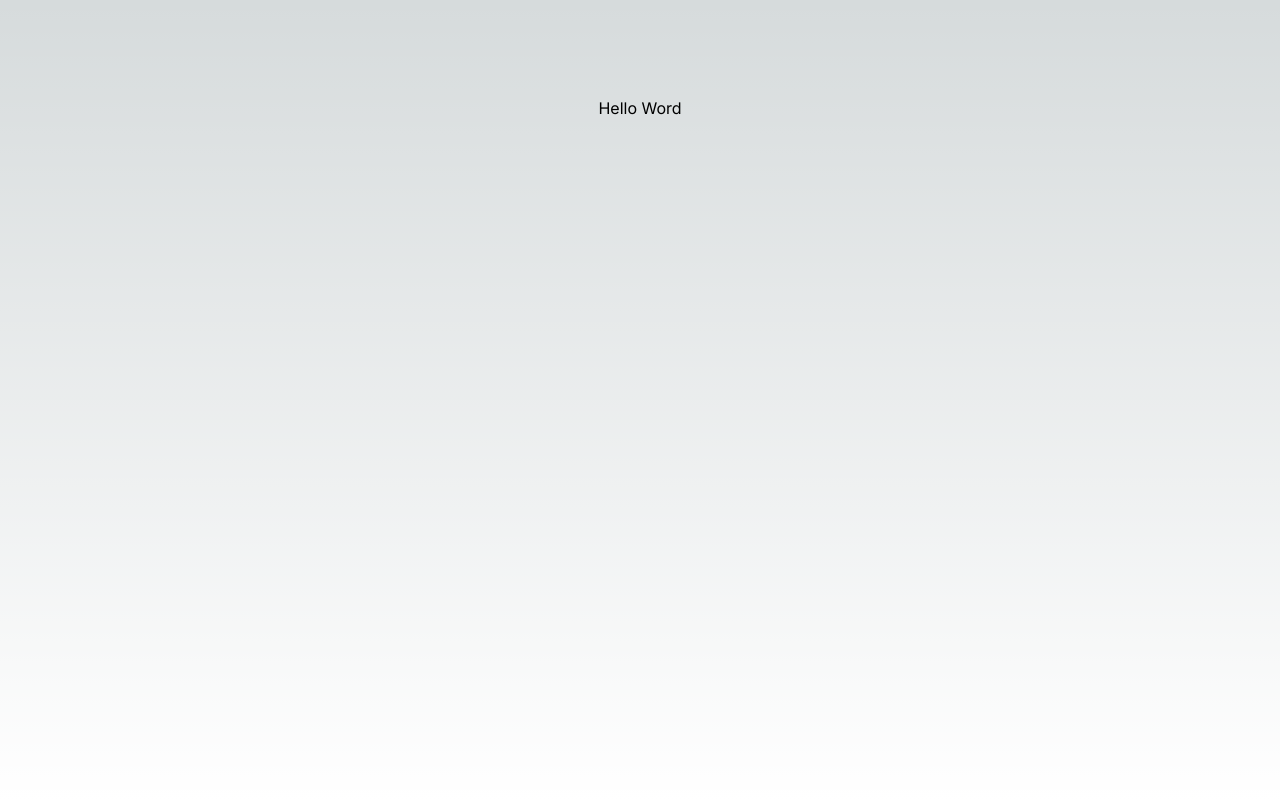
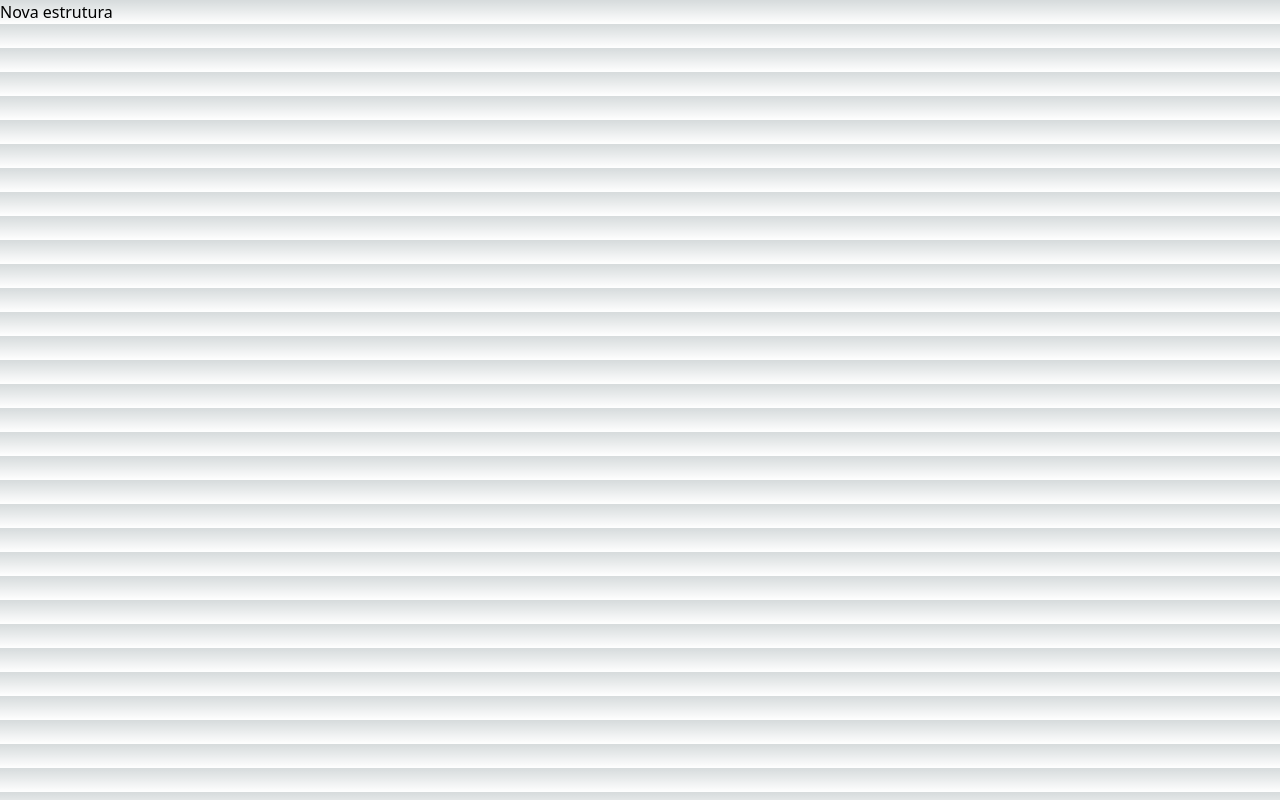
Before and after one commit to alinelopesm/portfolio_desprograma-tech, a Next.js app: page / in a window 1280 px wide. Built offline with nearby package versions, Linux system fonts and the light colour scheme.

Commit message:
refactor: add config typescript

```diff
--- a/app/layout.tsx
+++ /dev/null
@@ -1,22 +0,0 @@
-import type { Metadata } from 'next'
-import { Inter } from 'next/font/google'
-import '../styles/globals.css'
-
-const inter = Inter({ subsets: ['latin'] })
-
-export const metadata: Metadata = {
-  title: 'Portifolio',
-  description: 'Portifólio Desprograma Tech',
-}
-
-export default function RootLayout ({
-  children,
-}: {
-  children: React.ReactNode
-}) {
-  return (
-    <html lang="pt-br">
-      <body className={inter.className}>{children}</body>
-    </html>
-  )
-}
--- a/app/page.tsx
+++ /dev/null
@@ -1,8 +0,0 @@
-
-export default function Home () {
-  return (
-    <main className="flex min-h-screen flex-col items-center justify-between p-24">
-      Hello Word
-    </main>
-  )
-}
--- /dev/null
+++ b/pages/_app.tsx
@@ -0,0 +1,6 @@
+import type { AppProps } from 'next/app'
+import '../styles/globals.css'
+
+export default function MyApp({ Component, pageProps }: AppProps) {
+  return <Component {...pageProps} />
+}
--- /dev/null
+++ b/pages/index.tsx
@@ -0,0 +1,9 @@
+import React from 'react';
+
+const App: React.FC = () => {
+  return (
+    <>Nova estrutura</>
+  );
+};
+
+export default App;
--- a/styles/globals.css
+++ b/styles/globals.css
@@ -11,8 +11,8 @@
 @media (prefers-color-scheme: dark) {
   :root {
     --foreground-rgb: 255, 255, 255;
-    --background-start-rgb: 0, 0, 0;
-    --background-end-rgb: 0, 0, 0;
+    --background-start-rgb: 25, 26, 30;
+    --background-end-rgb: 25, 26, 30;
   }
 }
 
```
